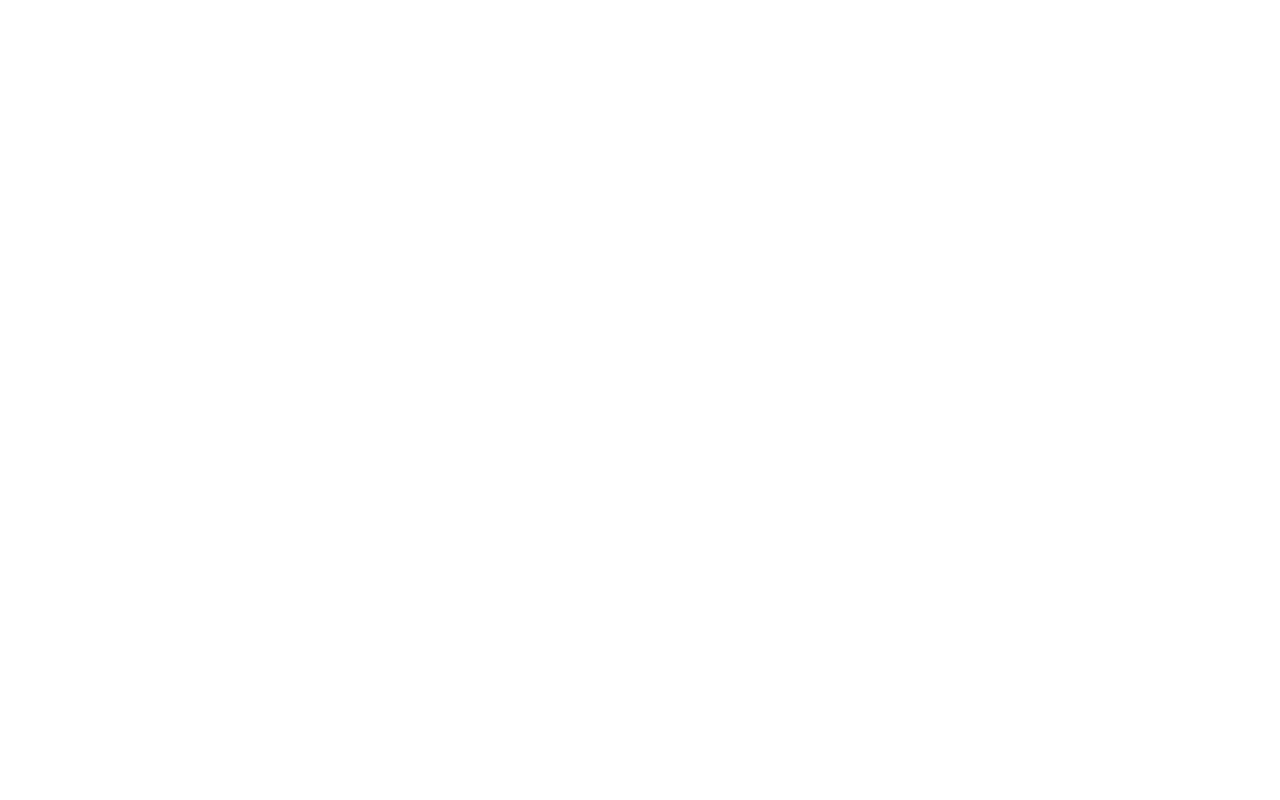
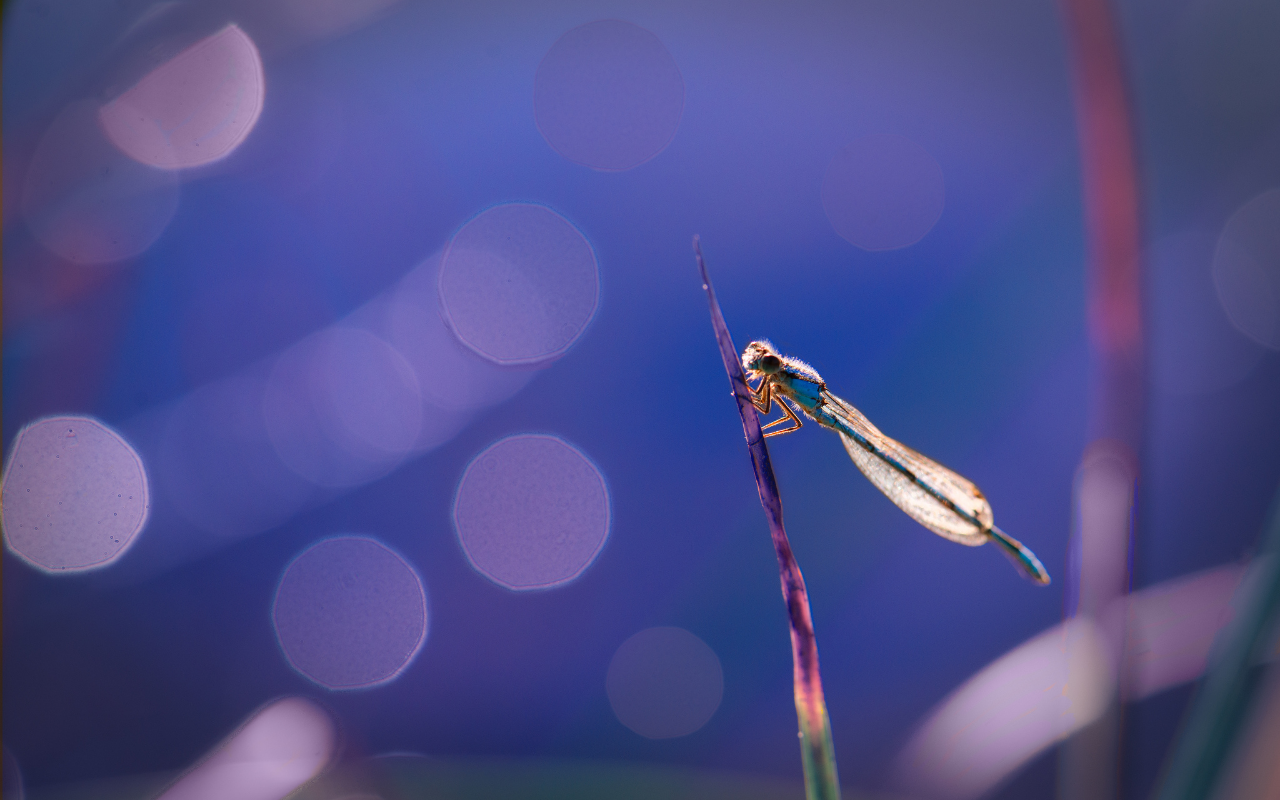
Before and after one commit to adrifelt/adrifelt.github.io, a plain HTML site: page bubble-demo.html in a window 1280 px wide. Drawn offline with Linux system fonts and the light colour scheme.

Commit message:
dragonfly

```diff
--- a/bubble-demo.html
+++ b/bubble-demo.html
@@ -5,7 +5,7 @@
           rel='stylesheet' type='text/css'>
     <style>
       html {
-        background: url(dragonfly.png) no-repeat center center fixed;
+        background: url(dragonfly.jpg) no-repeat center center fixed;
         background-size: cover;
         overflow: hidden;
       }
```
